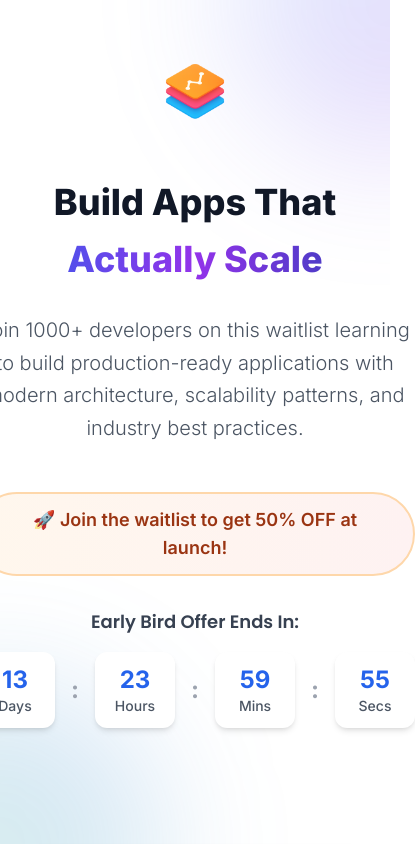
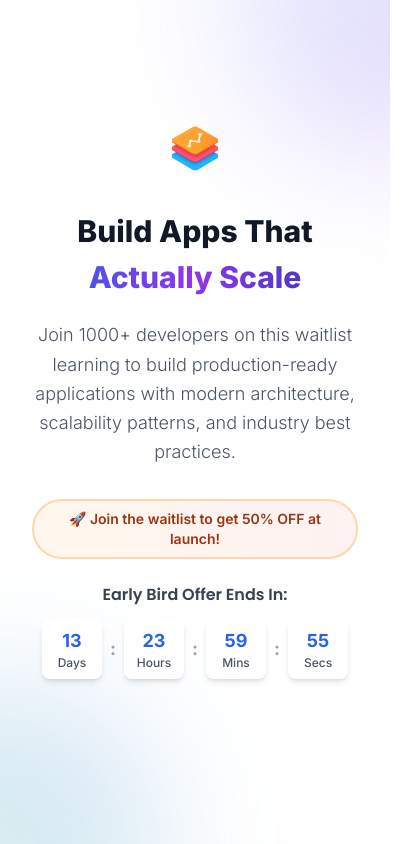
Before and after one commit to ChrolloAce/appsthatscale, a Next.js app: page / in a window 390 px wide. Shown: the top 844 px of the page, 415 px wide, since content can reach past the window. Built offline with nearby package versions, Linux system fonts and the light colour scheme.

Commit message:
Fix mobile overflow: reduce text sizes, optimize countdown timer, prevent horizontal scroll

```diff
--- a/app/layout.tsx
+++ b/app/layout.tsx
@@ -29,7 +29,7 @@ export default function RootLayout({
 }) {
   return (
     <html lang="en">
-      <body className={inter.className}>
+      <body className={`${inter.className} overflow-x-hidden`}>
         {children}
       </body>
     </html>
--- a/components/WaitlistHero.tsx
+++ b/components/WaitlistHero.tsx
@@ -37,77 +37,77 @@ const WaitlistHero: React.FC = () => {
   }, []);
 
   return (
-    <section className="relative min-h-screen flex items-center justify-center px-4 sm:px-6 lg:px-8">
+    <section className="relative min-h-screen flex items-center justify-center px-4 sm:px-6 lg:px-8 overflow-hidden">
       {/* Background Elements */}
       <div className="absolute inset-0 overflow-hidden">
         <div className="absolute -top-40 -right-40 w-80 h-80 rounded-full bg-gradient-to-br from-blue-400/20 to-purple-600/20 blur-3xl"></div>
         <div className="absolute -bottom-40 -left-40 w-80 h-80 rounded-full bg-gradient-to-tr from-green-400/20 to-blue-600/20 blur-3xl"></div>
       </div>
 
-      <div className="relative max-w-5xl mx-auto text-center">
+      <div className="relative w-full max-w-5xl mx-auto text-center">
         {/* Logo/Brand */}
-        <div className="mb-12">
+        <div className="mb-8 sm:mb-12">
           <img
             src="/toplogo.png"
             alt="Apps That Scale"
-            className="mx-auto h-20 sm:h-24 w-auto mb-8"
+            className="mx-auto h-16 sm:h-20 lg:h-24 w-auto mb-6 sm:mb-8"
           />
         </div>
 
-        {/* Main Headline - Better spacing */}
-        <h1 className="text-4xl sm:text-6xl lg:text-7xl xl:text-8xl font-extrabold text-gray-900 mb-8 leading-tight">
-          <span className="block mb-3">Build Apps That</span>
+        {/* Main Headline - Better mobile sizing */}
+        <h1 className="text-3xl sm:text-5xl lg:text-6xl xl:text-7xl font-extrabold text-gray-900 mb-6 sm:mb-8 leading-tight px-2">
+          <span className="block mb-2 sm:mb-3">Build Apps That</span>
           <span className="block bg-gradient-to-r from-blue-600 via-purple-600 to-blue-800 bg-clip-text text-transparent">
             Actually Scale
           </span>
         </h1>
 
-        {/* Updated Subheadline */}
-        <p className="text-xl sm:text-2xl lg:text-3xl text-gray-600 mb-12 max-w-4xl mx-auto leading-relaxed font-light">
+        {/* Updated Subheadline - Better mobile sizing */}
+        <p className="text-lg sm:text-xl lg:text-2xl xl:text-3xl text-gray-600 mb-8 sm:mb-12 max-w-4xl mx-auto leading-relaxed font-light px-4">
           Join 1000+ developers on this waitlist learning to build production-ready applications
           with modern architecture, scalability patterns, and industry best practices.
         </p>
 
-        {/* Launch Discount Offer */}
-        <div className="mb-8">
-          <div className="inline-flex items-center px-6 py-3 rounded-full bg-gradient-to-r from-orange-50 to-red-50 border-2 border-orange-200">
-            <span className="text-lg font-semibold text-orange-800">
+        {/* Launch Discount Offer - Mobile responsive */}
+        <div className="mb-6 sm:mb-8 px-4">
+          <div className="inline-flex items-center px-4 sm:px-6 py-2 sm:py-3 rounded-full bg-gradient-to-r from-orange-50 to-red-50 border-2 border-orange-200">
+            <span className="text-sm sm:text-base lg:text-lg font-semibold text-orange-800">
               🚀 Join the waitlist to get 50% OFF at launch!
             </span>
           </div>
         </div>
 
-        {/* Countdown Timer */}
-        <div className="mb-16">
-          <div className="mb-4">
-            <h3 className="text-lg font-semibold text-gray-700 mb-2">Early Bird Offer Ends In:</h3>
+        {/* Countdown Timer - Mobile optimized */}
+        <div className="mb-12 sm:mb-16 px-4">
+          <div className="mb-3 sm:mb-4">
+            <h3 className="text-base sm:text-lg font-semibold text-gray-700 mb-2">Early Bird Offer Ends In:</h3>
           </div>
-          <div className="flex justify-center items-center space-x-4 sm:space-x-6">
+          <div className="flex justify-center items-center space-x-2 sm:space-x-4 lg:space-x-6">
             <div className="text-center">
-              <div className="bg-white rounded-xl shadow-md px-4 py-3 min-w-[80px]">
-                <div className="text-2xl sm:text-3xl font-bold text-blue-600">{String(timeLeft.days).padStart(2, '0')}</div>
-                <div className="text-sm text-gray-600 font-medium">Days</div>
+              <div className="bg-white rounded-lg sm:rounded-xl shadow-md px-2 sm:px-4 py-2 sm:py-3 min-w-[60px] sm:min-w-[80px]">
+                <div className="text-lg sm:text-2xl lg:text-3xl font-bold text-blue-600">{String(timeLeft.days).padStart(2, '0')}</div>
+                <div className="text-xs sm:text-sm text-gray-600 font-medium">Days</div>
               </div>
             </div>
-            <div className="text-2xl text-gray-400 font-bold">:</div>
+            <div className="text-lg sm:text-2xl text-gray-400 font-bold">:</div>
             <div className="text-center">
-              <div className="bg-white rounded-xl shadow-md px-4 py-3 min-w-[80px]">
-                <div className="text-2xl sm:text-3xl font-bold text-blue-600">{String(timeLeft.hours).padStart(2, '0')}</div>
-                <div className="text-sm text-gray-600 font-medium">Hours</div>
+              <div className="bg-white rounded-lg sm:rounded-xl shadow-md px-2 sm:px-4 py-2 sm:py-3 min-w-[60px] sm:min-w-[80px]">
+                <div className="text-lg sm:text-2xl lg:text-3xl font-bold text-blue-600">{String(timeLeft.hours).padStart(2, '0')}</div>
+                <div className="text-xs sm:text-sm text-gray-600 font-medium">Hours</div>
               </div>
             </div>
-            <div className="text-2xl text-gray-400 font-bold">:</div>
+            <div className="text-lg sm:text-2xl text-gray-400 font-bold">:</div>
             <div className="text-center">
-              <div className="bg-white rounded-xl shadow-md px-4 py-3 min-w-[80px]">
-                <div className="text-2xl sm:text-3xl font-bold text-blue-600">{String(timeLeft.minutes).padStart(2, '0')}</div>
-                <div className="text-sm text-gray-600 font-medium">Mins</div>
+              <div className="bg-white rounded-lg sm:rounded-xl shadow-md px-2 sm:px-4 py-2 sm:py-3 min-w-[60px] sm:min-w-[80px]">
+                <div className="text-lg sm:text-2xl lg:text-3xl font-bold text-blue-600">{String(timeLeft.minutes).padStart(2, '0')}</div>
+                <div className="text-xs sm:text-sm text-gray-600 font-medium">Mins</div>
               </div>
             </div>
-            <div className="text-2xl text-gray-400 font-bold">:</div>
+            <div className="text-lg sm:text-2xl text-gray-400 font-bold">:</div>
             <div className="text-center">
-              <div className="bg-white rounded-xl shadow-md px-4 py-3 min-w-[80px]">
-                <div className="text-2xl sm:text-3xl font-bold text-blue-600">{String(timeLeft.seconds).padStart(2, '0')}</div>
-                <div className="text-sm text-gray-600 font-medium">Secs</div>
+              <div className="bg-white rounded-lg sm:rounded-xl shadow-md px-2 sm:px-4 py-2 sm:py-3 min-w-[60px] sm:min-w-[80px]">
+                <div className="text-lg sm:text-2xl lg:text-3xl font-bold text-blue-600">{String(timeLeft.seconds).padStart(2, '0')}</div>
+                <div className="text-xs sm:text-sm text-gray-600 font-medium">Secs</div>
               </div>
             </div>
           </div>
```
